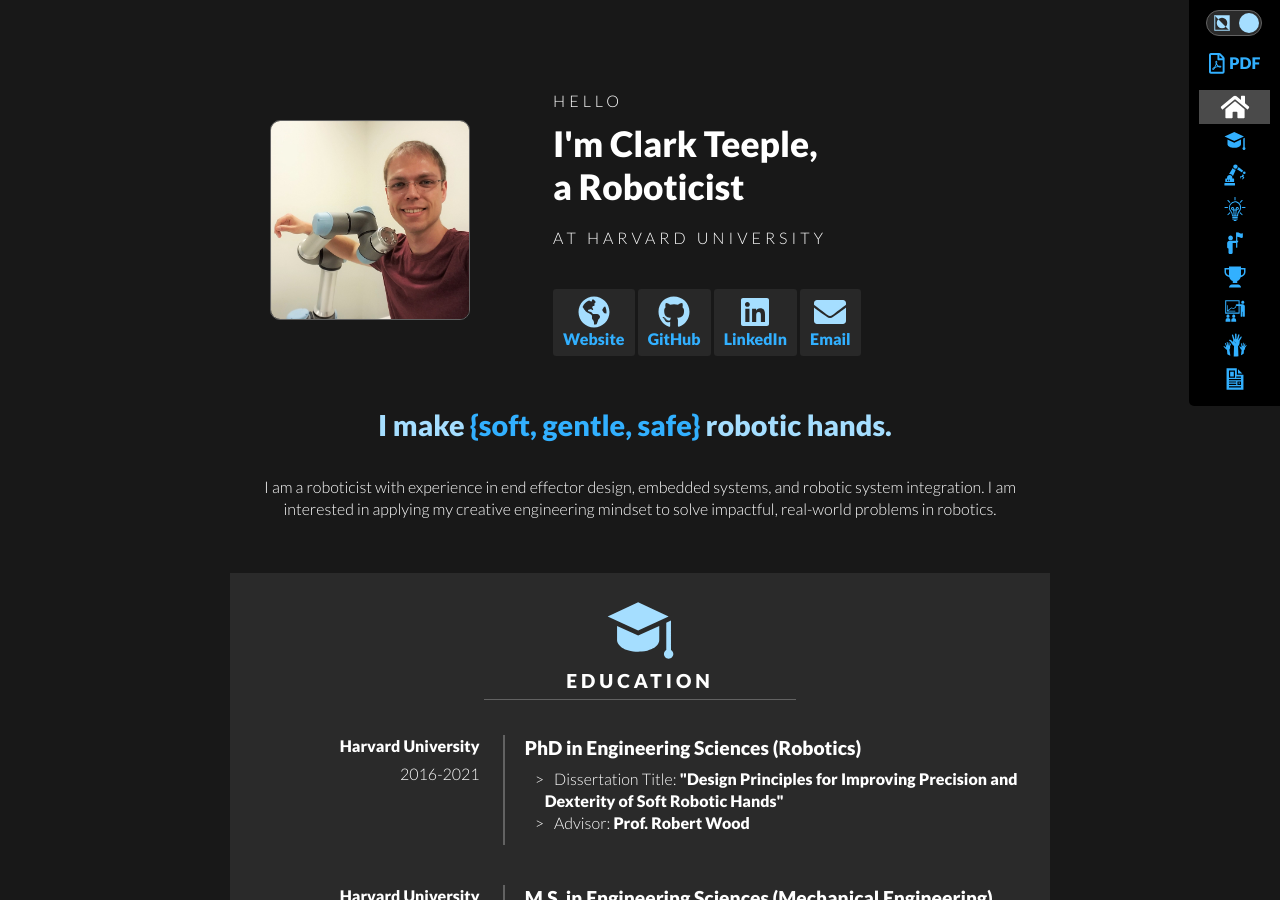
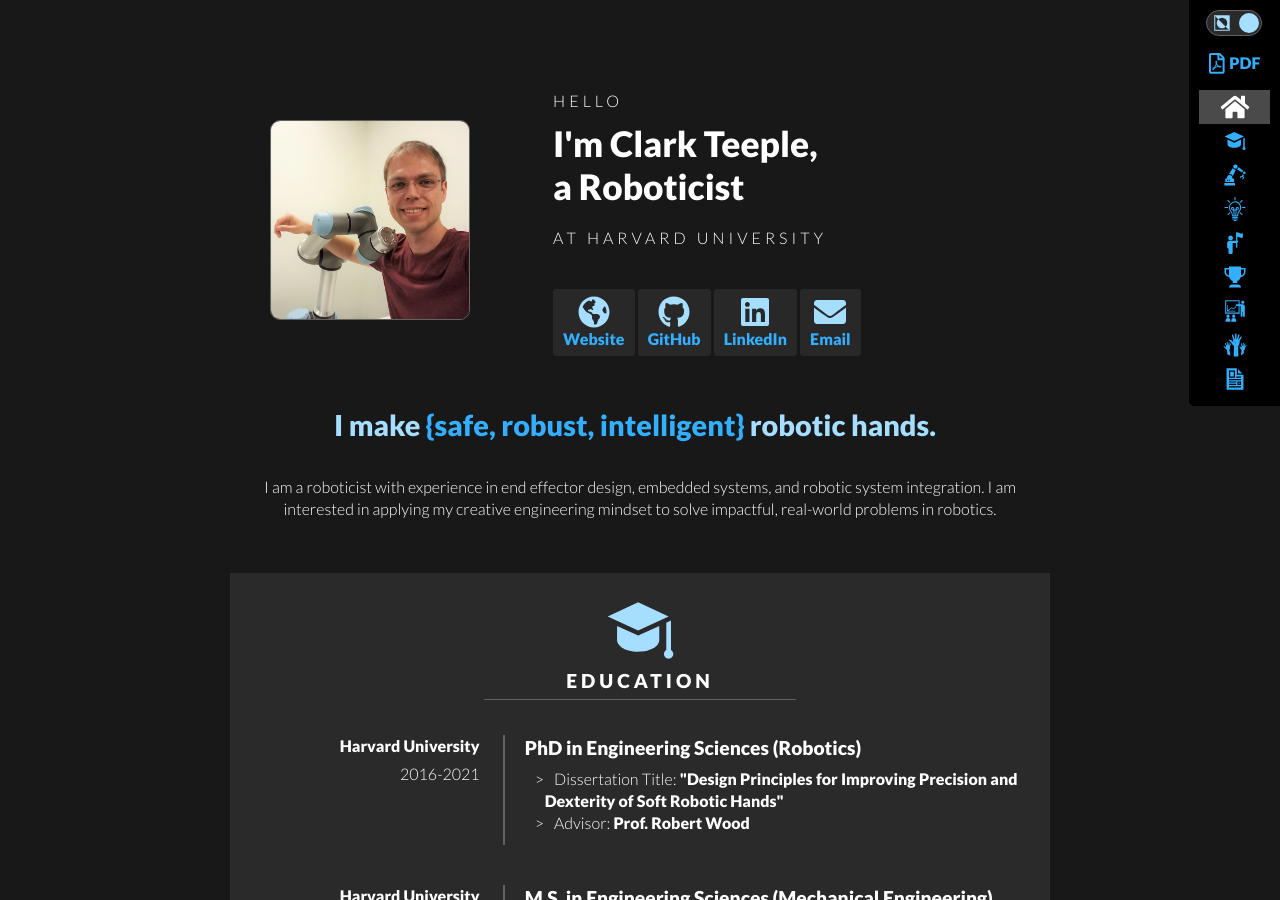
Before and after one commit to cbteeple/cbteeple.github.io, a Jekyll site: the page built from index.html, in a window 1280 px wide and 900 px high. Built offline with Jekyll 4.4.1, drawn with Linux system fonts in a browser that asks for light colours; nearby versions of some CDN libraries.

Commit message:
Update bio.yml

```diff
--- a/_data/bio.yml
+++ b/_data/bio.yml
@@ -1,3 +1,3 @@
-mission: 'I make <em>{soft, gentle, safe}</em> robotic hands.'
+mission: 'I make <em>{safe, robust, intelligent}</em> robotic hands.'
 
 detailed: 'I am a roboticist with experience in end effector design, embedded systems, and robotic system integration. I am interested in applying my creative engineering mindset to solve impactful, real-world problems in robotics.'
```
